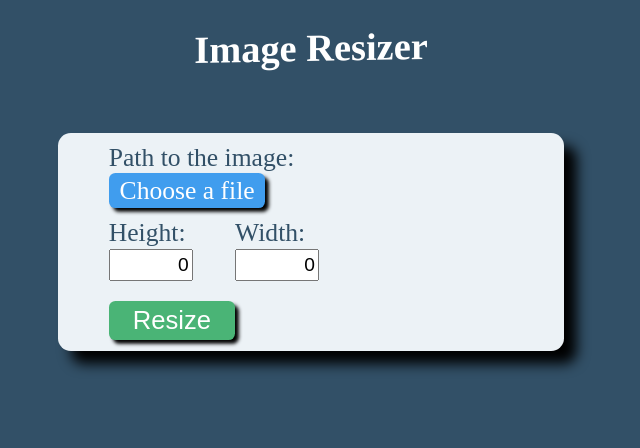
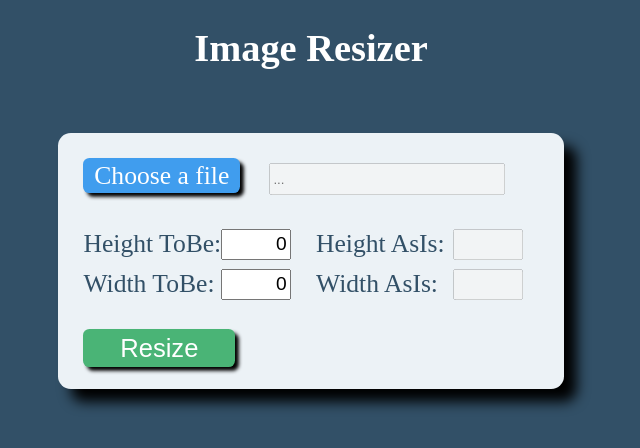
Before and after one commit to LiuVII/image_resizer, a Flask app: page /index in a window 1280 px wide. Shown: the top 448 px of the page, without its empty margins (329-969 px from the left). Run offline with Flask 2, Linux system fonts and the light colour scheme.

Commit message:
mainly completed

```diff
--- a/app.py
+++ b/app.py
@@ -1,35 +1,46 @@
 import os
-from flask import Flask, request, render_template, redirect, url_for, send_from_directory, flash
+from flask import Flask, request, render_template, redirect, \
+	url_for, send_from_directory, flash
 from werkzeug.utils import secure_filename
 from PIL import Image
 
 # Initialize the Flask application
 app = Flask(__name__)
 
+# Setup session and secret key (error free execution of flash messages)
+# [In case we would want any for UI]
+app.secret_key = 'super secret key'
+app.config['SESSION_TYPE'] = 'filesystem'
+
 # The path to the upload directory
 UPLOAD_FOLDER = 'uploads/'
 app.config['UPLOAD_FOLDER'] = UPLOAD_FOLDER
-# Create directory to stroe uploaded images
+
+# Create a directory to store uploaded images
 if not os.path.exists(UPLOAD_FOLDER):
 	try:
 		os.makedirs(UPLOAD_FOLDER)
 	except:
 		# error
+		print("Cannot create folder for uploaded images")
 		exit(1)
 
 # The path to the resized image directory
 RESIZED_FOLDER = "resized/"
 app.config['RESIZED_FOLDER'] = RESIZED_FOLDER
-# Create directory to store resized images
+
+# Create a directory to store resized images
 if not os.path.exists(RESIZED_FOLDER):
 	try:
 		os.makedirs(RESIZED_FOLDER)
 	except:
 		# error
+		print("Cannot create folder for resized images")
 		exit(1)
 
-# Extension that we are accepting to be uploaded
-ALLOWED_EXTENSIONS = set(['png', 'jpg', 'jpeg', 'gif'])
+# Extensions we choose to accept (for example)
+# [PIL supports http://pillow.readthedocs.io/en/3.4.x/handbook/image-file-formats.html]
+ALLOWED_EXTENSIONS = set(['bmp', 'png', 'jpg', 'jpeg', 'gif'])
 app.config['ALLOWED_EXTENSIONS'] = ALLOWED_EXTENSIONS
 
 # For a given file, return whether it's an allowed type or not
@@ -37,7 +48,7 @@ def allowed_file(filename):
 	return '.' in filename and \
 			filename.rsplit('.', 1)[1].lower() in ALLOWED_EXTENSIONS
 
-# For a given image, resize (scale) image and return it's filename:
+# For a given image, resize (scale) an image and return it's filename:
 def resize_image(filename, width, height):
 
 	# Open image
@@ -45,67 +56,68 @@ def resize_image(filename, width, height):
 		img = Image.open(os.path.join(UPLOAD_FOLDER, filename))
 	except:
 		# error
+		print("Failed to load the image: %s" % (filename))
 		return 0
 
-	# If both sizes are not set assign original size
+	# Assign original size if both sizes are not set,
+	# Scale to the set size maintaining aspect ratio if one of the sizes is not set
 	if width <= 0 and height <= 0:
 		width = img.size[0]
 		height = img.size[1]
-	# If one of the sizes not set scale to the set size maintaing aspect ratio
-	elif not width:
+	elif img.size[1] and not width:
 		width = int(height * (float(img.size[0]) / (float(img.size[1]))))
-	elif not height:
+	elif img.size[0] and not height:
 		height = int(width * (float(img.size[1]) / (float(img.size[0]))))
 
-	# Resize (scale) image (several filters can be used to provide the best quality)
+	# Resize (scale) image (antialias filter provides good quality)
 	img = img.resize((width, height), Image.ANTIALIAS)
 
-	# Save image to the resized folder
+	# Save the image to the resized folder
 	resized_filename = "resized_" + filename
 	img.save(os.path.join(RESIZED_FOLDER, resized_filename))
 	return resized_filename
 
-# Initial route to our index page
+# The initial route to our index page
 @app.route('/index')
 def index():
 	return render_template('index.html')
 
-# Route to upload, save image locally and resize it
+# The route to upload, save image locally and resize it
 @app.route('/upload', methods=['POST'])
 def upload_file():
 	if request.method == 'POST':
 
 		# Check if the post request has the file part
-		if 'file' not in request.files:
+		check = (('file' in request.files), ('height' in request.form), ('width' in request.form))
+		if not all(check):
 			# error
-			flash('No file part')
+			print('File(%d), Height(%d) and/or Width(%d) are missing' % (check))
 			return redirect(url_for('index'))
 
 		# Get the values that were POSTed
 		file = request.files['file']
-		height = int(request.form['height'])
-		width = int(request.form['width'])
-		print('We are here')
+		height = int(request.form['height']) if request.form['height'] else 0
+		width = int(request.form['width']) if request.form['width'] else 0
 
-		# Check if filename is empty
+		# Check if the filename is empty
 		if file.filename == '':
 			# error
-			flash('No selected file')
+			print('No file is selected')
 			return redirect(url_for('index'))
 
-		# Check if file has an allowed extension
+		# Check if the file has an allowed extension
 		elif allowed_file(file.filename):
 
 			# Make a secure filename (getting rid of directories in the filename)
 			filename = secure_filename(file.filename)
 
-			# Save file locally
+			# Save the file locally
 			file.save(os.path.join(UPLOAD_FOLDER, filename))
 
-			# Attempt to resize file
+			# Attempt to resize the file
 			resized_filename = resize_image(filename, width, height)
 
-			# In case of success display resized file in the browser
+			# In the case of success display resized file in the browser
 			if resized_filename:
 				return redirect(url_for('resized_filename', filename=resized_filename))
 			#error
@@ -113,22 +125,24 @@ def upload_file():
 			return redirect(url_for('index'))
 		else:
 			# error
-			flash('File extension is not supported')
+			print('File extension is not supported')
 			return redirect(url_for('index'))
 	# error
-	flash('Not a POST method')
+	print('Not a POST method')
 	return redirect(url_for('index'))
 
-# Route to display resized file
+# The route to display thr resized file
 @app.route('/resized/<filename>')
 def resized_filename(filename):
-	print("DISPLAY ME")
+	# success
+	print("Displaying image")
 	return send_from_directory(RESIZED_FOLDER, filename)
 
-# Route to display uploaded file [NOT CURRENTLY USED]
+# THe route to display the uploaded file
+# [Currently not used]
 @app.route('/uploads/<filename>')
 def uploaded_file(filename):
 	return send_from_directory(UPLOAD_FOLDER, filename)
 
 if __name__ == '__main__':
-	app.run(debug=True, host='0.0.0.0')
+	app.run(debug=True, host='127.0.0.1')
--- a/static/style.css
+++ b/static/style.css
@@ -1,10 +1,112 @@
 body {
-	background-color: rgb(34, 49, 63);
+	background-color: #325067;
 }
 
 h1 {
 	text-align: center;
 	font-size: 3vw;
 	color: white;
-	transform: skewY(-1deg);
 }
+
+.input_form {
+	position: relative;
+	margin: 5% 30%;
+	width: 40%;
+	height: 20vw;
+	background-color: rgb(236, 242, 246);
+	border-radius: 1vw;
+	box-shadow: 1vw 1vw 1vw #000;
+}
+
+.text_path {
+	position: relative;
+	padding-top: 2%;
+	margin-left: 45%;
+	width: 40%;
+	font-size: 2vw;
+	color: #325067;
+}
+
+.input_path {
+	position: relative;
+	margin: 1% 10%;
+	height: 2vw;
+	font-size: 1.5vw;
+	width: 70%;
+
+}
+
+.input_file {
+	width: 0.1px;
+	height: 0.1px;
+	opacity: 0;
+	overflow: hidden;
+	position: absolute;
+	z-index: -1;
+}
+
+.input_file + label {
+	width: 30%;
+	text-align: center;
+	margin: 5% 5%;
+	padding: 0.5%;
+	font-size: 2vw;
+	border-radius: 0.5vw;
+	border-color: #409dee;
+	color: white;
+	background-color: #409dee;
+	box-shadow: 0.3vw 0.3vw 0.3vw #000000;
+	display: inline-block;
+	cursor: pointer;
+}
+
+.chosen_file {
+	width: 45%;
+	height: 2vw;
+}
+
+.hw_container {
+	position: relative;
+	float: left;
+	padding-top: 2%;
+	margin-left: 5%;
+	width: 50%;
+	font-size: 2vw;
+	color: #325067;
+}
+
+.input_height {
+	position: absolute;
+	height: 2vw;
+	margin: auto;
+	right: 0%;
+	width: 20%;
+	text-align:right;
+	font-size: 1.5vw;
+}
+
+.input_width {
+	position: absolute;
+	height: 2vw;
+	margin: auto;
+	right: 0%;
+	width: 20%;
+	text-align:right;
+	font-size: 1.5vw;
+}
+
+.btn_submit {
+	float: left;
+	margin: 6% 5%;
+	height: 3vw;
+	text-align: center;
+	font-size: 2vw;
+	width: 30%;
+	border-radius: 0.5vw;
+	border-color: #409dee;
+	border-style: none;
+	color: white;
+	background-color: rgb(74, 180, 118);
+	box-shadow: 0.3vw 0.3vw 0.3vw #000000;
+	cursor: pointer;
+}
--- a/templates/index.html
+++ b/templates/index.html
@@ -2,7 +2,7 @@
 <html>
 <head>
 	<meta charset="UTF-8">
-	<link rel="stylesheet" type= "text/css" href="/style.css">
+	<link rel="stylesheet" type= "text/css" href="static/style.css">
 	<title>Image Resizer</title>
 	<style type="text/css">
 		body {
@@ -19,7 +19,7 @@
 			position: relative;
 			margin: 5% 30%;
 			width: 40%;
-			height: 17vw;
+			height: 20vw;
 			background-color: rgb(236, 242, 246);
 			border-radius: 1vw;
 			box-shadow: 1vw 1vw 1vw #000;
@@ -28,7 +28,7 @@
 		.text_path {
 			position: relative;
 			padding-top: 2%;
-			margin-left: 10%;
+			margin-left: 45%;
 			width: 40%;
 			font-size: 2vw;
 			color: #325067;
@@ -55,7 +55,7 @@
 		.input_file + label {
 			width: 30%;
 			text-align: center;
-			margin-left: 10%;
+			margin: 5% 5%;
 			padding: 0.5%;
 			font-size: 2vw;
 			border-radius: 0.5vw;
@@ -67,42 +67,48 @@
 			cursor: pointer;
 		}
 
+		.chosen_file {
+			width: 45%;
+			height: 2vw;
+		}
+
 		.hw_container {
+			position: relative;
 			float: left;
 			padding-top: 2%;
-			margin-left: 10%;
-			width: 15%;
+			margin-left: 5%;
+			width: 41%;
 			font-size: 2vw;
 			color: #325067;
 		}
 
-		.hw_block {
-
-		}
-
 		.input_height {
-			position: relative;
+			position: absolute;
 			height: 2vw;
-			width: 100%;
+			margin: auto;
+			right: 0%;
+			width: 30%;
 			text-align:right;
 			font-size: 1.5vw;
 		}
 
 		.input_width {
-			position: relative;
+			position: absolute;
 			height: 2vw;
-			width: 100%;
+			margin: auto;
+			right: 0%;
+			width: 30%;
 			text-align:right;
 			font-size: 1.5vw;
 		}
 
 		.btn_submit {
 			float: left;
-			margin: 4% 10%;
+			margin: 6% 5%;
 			height: 3vw;
 			text-align: center;
 			font-size: 2vw;
-			width: 25%;
+			width: 30%;
 			border-radius: 0.5vw;
 			border-color: #409dee;
 			border-style: none;
@@ -111,51 +117,40 @@
 			box-shadow: 0.3vw 0.3vw 0.3vw #000000;
 			cursor: pointer;
 		}
-
-/*		.link_download {
-			position: relative;
-			text-decoration: none;
-		}
-
-		.download_container {
-			display:flex;
-			justify-content:center;
-			align-items:center;
-			position: relative;
-			float: right;
-			margin: 4% 10%;
-			height: 3vw;
-			font-size: 2vw;
-			width: 25%;
-			border-radius: 0.5vw;
-			border-color: #409dee;
-			color: white;
-			background-color: red;
-			box-shadow: 0.3vw 0.3vw 0.3vw #000000;
-
-		}*/
 	</style>
 </head>
 <body>
 	<h1>Image Resizer</h1>
 	<form class="input_form" method="POST" action="upload" enctype=multipart/form-data>
-		<div class="text_path">Path to the image:</div>
-		<input class="input_file" type="file" name="file" id="file" accept="image/*"/>
+		<input class="input_file" name="file" type="file" id="file" accept="image/*" onchange="setfilename(this.value);"/>
 		<label for="file">Choose a file</label>
+		<input class="chosen_file" id="upload_file" name="upload_file" type="text" disabled="disabled" placeholder="..."/>
 		<br />
 		<div class="hw_container">
-			Height:
-			<input class="input_height" name="heigth" type="text" pattern="[0-9]{0,3}" value="0"/>
+			Height ToBe:
+			<input class="input_height" name="height" type="text" pattern="[0-9]{1,3}" value="0"/>
 		</div>
 		<div class="hw_container">
-			Width:
-			<input class="input_width" name="width" type="text" pattern="[0-9]{0,3}" value="0"/>
+			Height AsIs:
+			<input class="input_height" id="is_height" name="is_height" type="text" disabled="disabled" placeholder=""/>
 		</div>
 		<br style="clear:both" />
+		<div class="hw_container">
+			Width ToBe:
+			<input class="input_width" name="width" type="text" pattern="[0-9]{1,3}" value="0"/>
+		</div>
+		<div class="hw_container">
+			Width AsIs:
+			<input class="input_width" id="is_heigth" name="is_width" type="text" disabled="disabled" placeholder=""/>
+		</div>
+		<!-- <br style="clear:both" /> -->
 		<button class="btn_submit" type="submit" name="submit" value="Upload">Resize</button>
-<!-- 		<a href="../resized/resized_image.jpg" class="link_download" download>
-			<div class="download_container">Download</div>
-		</a> -->
 	</form>
+	<script>
+		function setfilename(val) {
+			var fileName = val.substr(val.lastIndexOf("\\")+1, val.length);
+			document.getElementById("upload_file").value = fileName;
+		}
+	</script>
 </body>
 </html>
```
Also changed, not shown: README.md.
